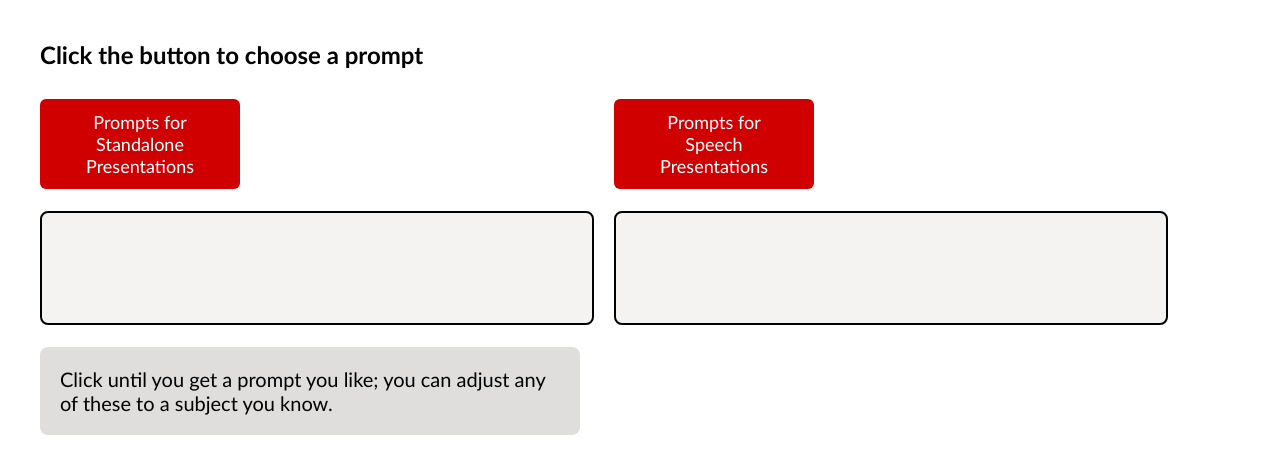
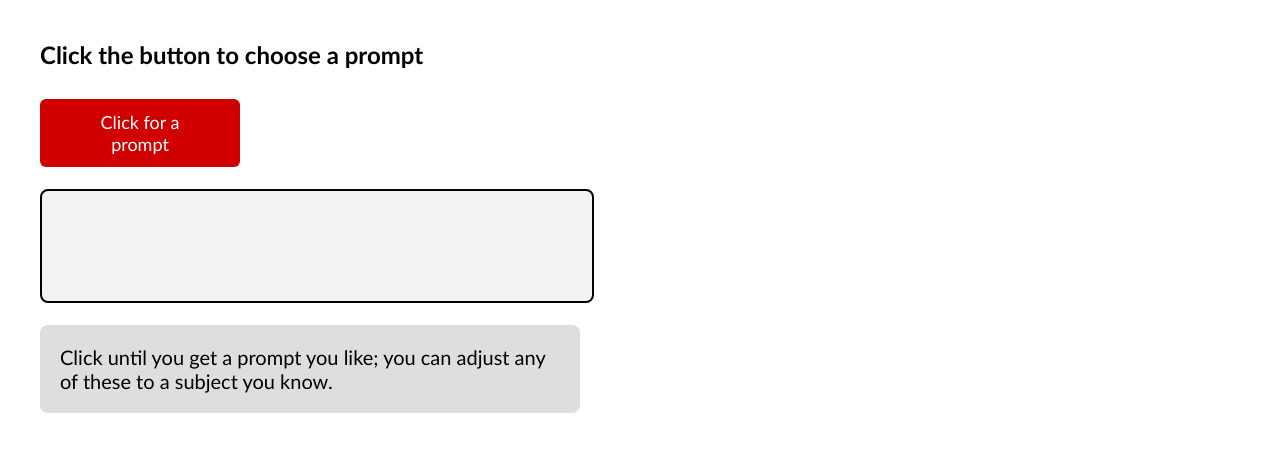
Before and after one commit to khelekiel/prompts, a plain HTML site: page index.html in a window 1280 px wide. Drawn offline with Linux system fonts and the light colour scheme.

Commit message:
Refactor prompt selection button and clean up HTML
Updated button text for prompt selection and removed unused elements.

```diff
--- a/index.html
+++ b/index.html
@@ -11,7 +11,7 @@
     <div style="display:flex; gap:20px; height:30%">
 
         <div>
-        <button onclick="pick_prompt1()">Prompts for Standalone Presentations</button>
+        <button onclick="pick_prompt1()">Click for a prompt</button>
 
         <p id="prompt_set1" style="background-color:#F5F3F2">
         </p>
@@ -19,12 +19,7 @@
         </div>
 
 
-        <div>
 
-        <button onclick="pick_prompt2()">Prompts for Speech Presentations</button>
-        <p id="prompt_set2" style="background-color:#F5F3F2">
-        </p>
-        </div>
 
 
         </div>
```
